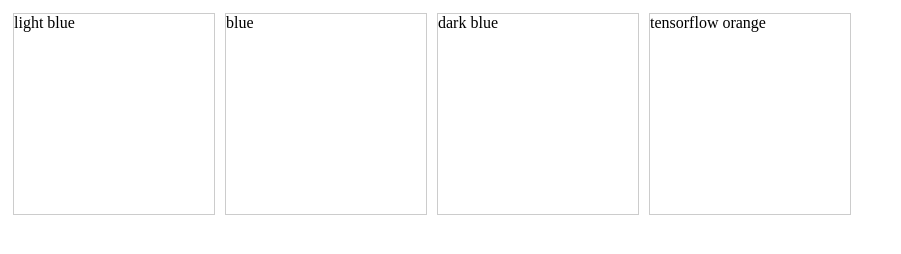
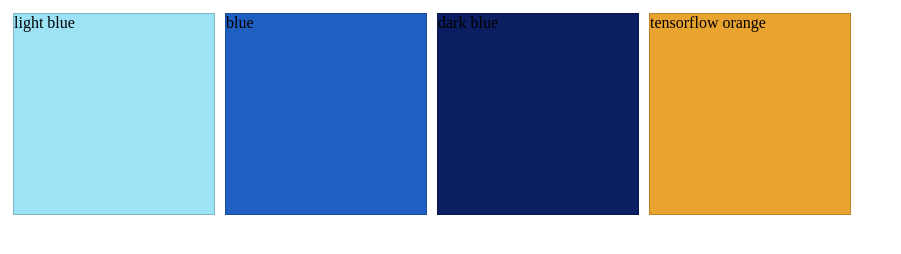
Before and after one commit to ylADLhw4EC1/ylADLhw4EC1.github.io, a plain HTML site: page hw4ec1/index.html in a window 1280 px wide. Shown: the whole page, without its empty margins (0-901 px from the left). Drawn offline with Linux system fonts and the light colour scheme.

Commit message:
colab -> github

```diff
--- a/hw4ec1/styles.css
+++ b/hw4ec1/styles.css
@@ -6,3 +6,19 @@
     margin: 5px;
     border: 1px solid rgba(0, 0, 0, .2);
   }
+
+  .light_blue {
+    background: #9ce3f5;
+  }
+
+    .blue {
+    background: #1f5fc2;
+  }
+
+    .dark_blue {
+    background: #0c1e62;
+  }
+
+    .tensorflow_orange {
+    background: #e9a32f;
+  }
```
